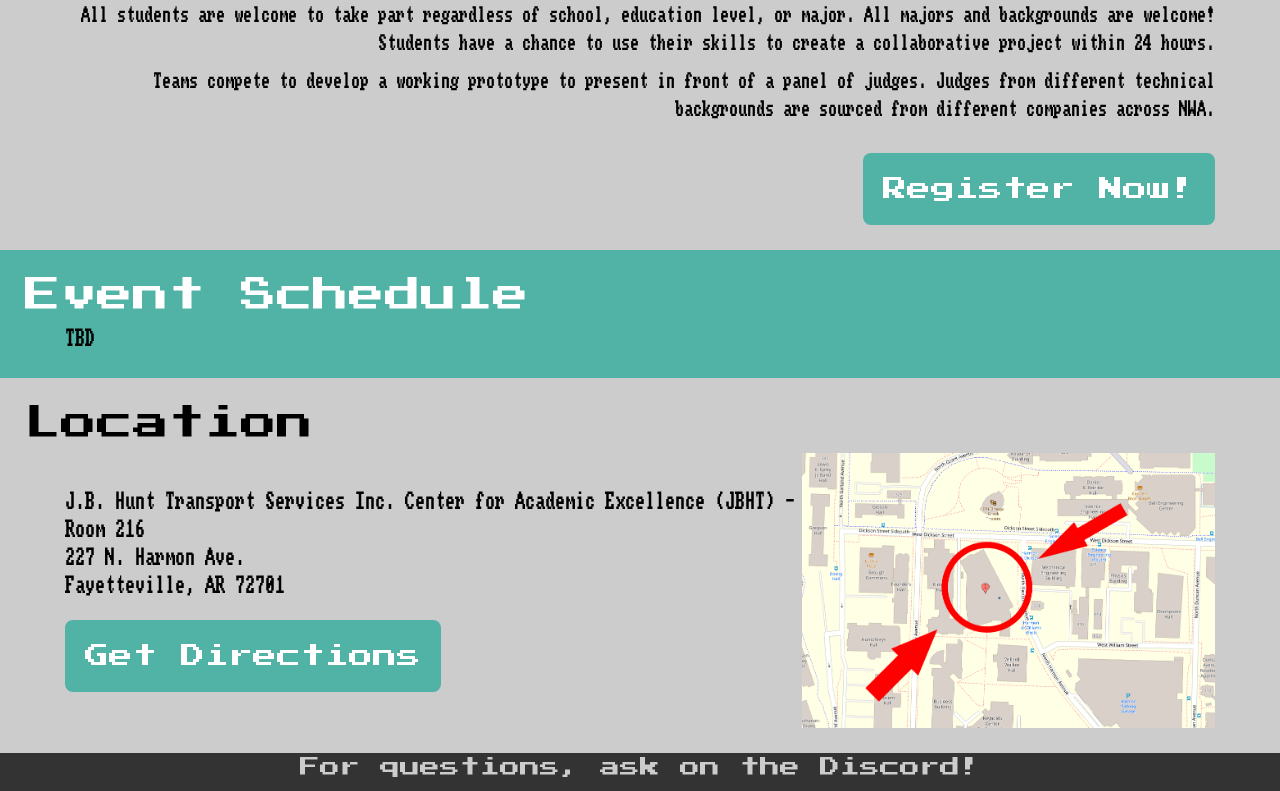
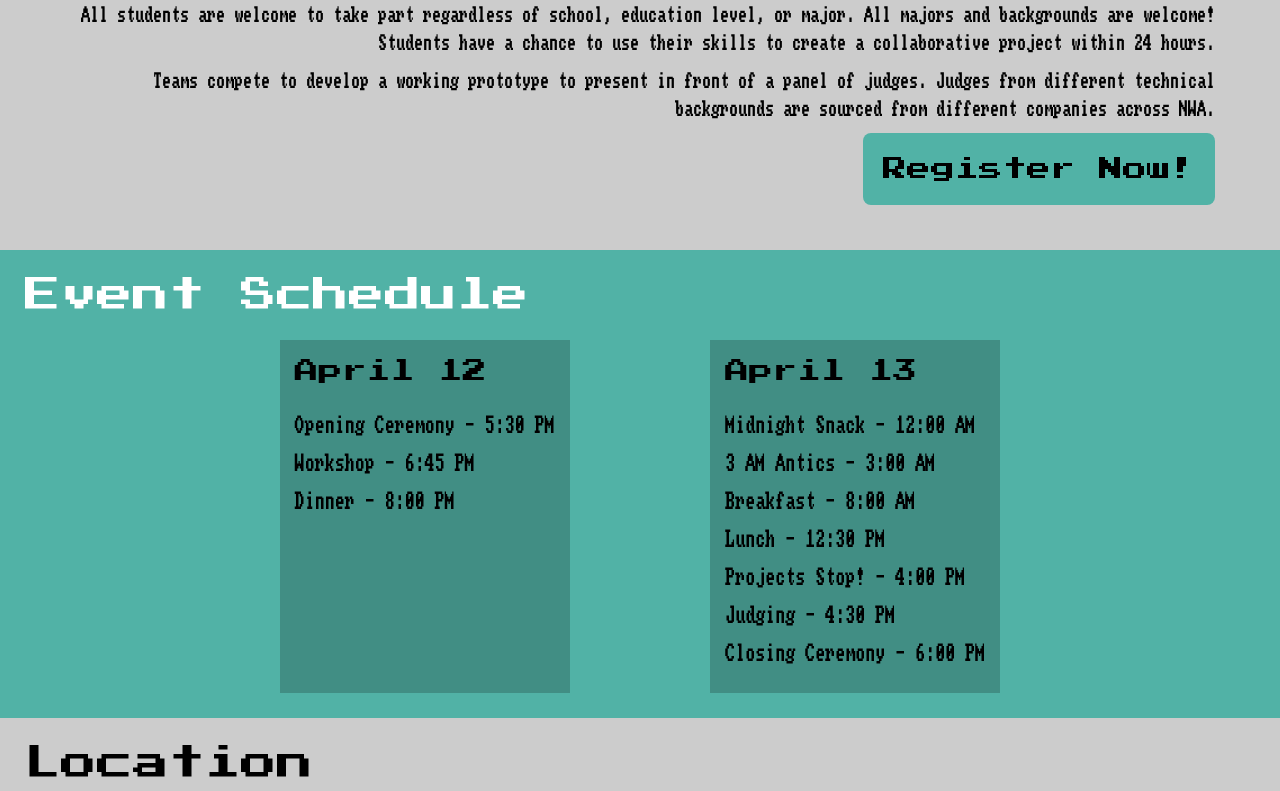
Before and after one commit to uark-acm/hoghacks, a Next.js app: page / in a window 1280 px wide. Shown: the part 940-1731 px from the top of the page. Built offline with nearby package versions, Linux system fonts and the light colour scheme.

Commit message:
some more work

```diff
--- a/EDITME.ts
+++ b/EDITME.ts
@@ -17,22 +17,59 @@ export const colors = {
     },
 }
 
+export const discordLink = 'https://discord.gg/shVphSrXe2';
+export const locationLink = 'https://g.page/JBHT_Building?share';
+export const registrationLink = 'https://forms.gle/YambmVKF5ZLQjKYo8';
+export const mailingLink = 'https://forms.gle/gFwrFeArJmq1YCMH9';
+export const isRegistrationOpen = true;
+
 export const startDate = '04/12/2024';
 export const endDate = '04/13/2024';
 
-export const registrationCutoffTime = '21:00:00';
 export const countdownEndTime = '17:30:00';
 
 export const day1Schedule = [
     {
-        time: 'TBD',
-        text: 'TBD'
+        name: 'Opening Ceremony',
+        time: '5:30 PM',
+    },
+    {
+        name: 'Workshop',
+        time: '6:45 PM',
+    },
+    {
+        name: 'Dinner',
+        time: '8:00 PM',
     },
 ];
 
 export const day2Schedule = [
     {
-        time: 'TBD',
-        text: 'TBD'
+        name: 'Midnight Snack',
+        time: '12:00 AM',
+    },
+    {
+        name: '3 AM Antics',
+        time: '3:00 AM'
+    },
+    {
+        name: 'Breakfast',
+        time: '8:00 AM'
+    },
+    {
+        name: 'Lunch',
+        time: '12:30 PM'
+    },
+    {
+        name: 'Projects Stop!',
+        time: '4:00 PM'
+    },
+    {
+        name: 'Judging',
+        time: '4:30 PM'
+    },
+    {
+        name: 'Closing Ceremony',
+        time: '6:00 PM'
     },
 ];
--- a/app/page.tsx
+++ b/app/page.tsx
@@ -1,33 +1,59 @@
 'use client';
 
 import { NextPage } from 'next';
+import { day1Schedule, day2Schedule, discordLink, endDate, isRegistrationOpen, locationLink, mailingLink, registrationLink, startDate } from '@/EDITME';
 import HeroCanvas from '@/components/hero-canvas';
 import CountdownBar from '@/components/countdown-bar';
 import styles from '@/styles/home.module.css';
+import EventSchedule from '@/components/event-schedule';
+
+const basePath = process.env.NODE_ENV === 'production' ? '/hoghacks' : '';
 
 const Home: NextPage = () => {
     const scrollToTop = () => {
         window.scrollTo({ top: 0, behavior: 'smooth' });
     }
 
+    const goToLink = (link: string) => {
+        return () => window.open(link, '_blank');
+    }
+
+    const currentDate = new Date();
+    const hackathonSeason = `${currentDate.getMonth() <= 6 ? 'Spring' : 'Fall'} ${currentDate.getFullYear()}`;
+
+    const day1Name = (new Date(startDate)).toLocaleDateString("en-us", {
+        month: 'long',
+        day: 'numeric'
+    });
+
+    const day2Name = (new Date(endDate)).toLocaleDateString("en-us", {
+        month: 'long',
+        day: 'numeric'
+    });
+
     return <>
-        {/** ~~~~~ Hero Section ~~~~~ */}
+        {/* ~~~~~ Hero Section ~~~~~ */}
         <div className={styles['hero-section']}>
             <HeroCanvas />
 
-            <p className={'text-2xl lg:text-5xl mt-[25px] pressstart'}>HogHacks</p>
+            <p className={'text-4xl lg:text-5xl mt-[25px] pressstart'}>HogHacks</p>
             <p className={'text-md lg:text-xl text-th-primary m-[15px] pressstart'}>UARK ACM Student Chapter presents...</p>
-            <p className={'text-xl lg:text-4xl pressstart'}>Spring 2024 Hackathon!</p>
+            <p className={'text-xl lg:text-4xl pressstart'}>{hackathonSeason} Hackathon!</p>
             <div className={styles['hero-image']}>
-                <img src="/img/hoghacks-logo.png" />
+                <img src={`${basePath}/img/hoghacks-logo.png`} alt="HogHacks Logo" />
             </div>
 
-            <button className={'bg-th-primary hover:bg-th-secondary p-5 text-lg lg:text-3xl rounded-lg mb-[20px] pressstart'}>Register Now!</button>
+
+            <button
+                className={'bg-th-primary hover:bg-th-secondary transition-colors p-3 text-lg lg:text-3xl rounded-lg mb-[20px] pressstart'}
+                onClick={goToLink(isRegistrationOpen ? registrationLink : mailingLink)}>
+                {isRegistrationOpen ? 'Register Now!' : 'Sign up for Updates!'}
+            </button>
         </div>
 
         <CountdownBar />
 
-        {/** ~~~~~ HogHacks Explanation Section ~~~~~ */}
+        {/* ~~~~~ Explanation and Registration  ~~~~~ */}
         <div className={'p-[25px]'}>
             <p className={'text-4xl text-center lg:text-left mb-[10px] pressstart'}>What is HogHacks?</p>
             <div className={'flex flex-row items-center justify-start ml-[40px] mr-[40px]'}>
@@ -35,17 +61,21 @@ const Home: NextPage = () => {
                     <p className={'mb-[10px]'}>HogHacks is a hack-a-thon hosted by the Association for Computing Machinery (ACM) at the University of Arkansas. It&apos;s an overnight software engineering competition that takes place every semester.</p>
                     <p className={'mb-[10px]'}>All students are welcome to take part regardless of school, education level, or major. All majors and backgrounds are welcome! Students have a chance to use their skills to create a collaborative project within 24 hours.</p>
                     <p className={'mb-[10px]'}>Teams compete to develop a working prototype to present in front of a panel of judges. Judges from different technical backgrounds are sourced from different companies across NWA.</p>
-                    <button className={'bg-th-primary hover:bg-th-secondary p-5 text-2xl text-white rounded-lg mt-[20px] pressstart'}>Register Now!</button>
+                    <button
+                        className={'bg-th-primary hover:bg-th-secondary transition-colors p-5 text-md lg:text-2xl rounded-lg mb-[20px] pressstart'}
+                        onClick={goToLink(isRegistrationOpen ? registrationLink : mailingLink)}>
+                        {isRegistrationOpen ? 'Register Now!' : 'Sign up for Updates!'}
+                    </button>
                 </div>
             </div>
         </div>
 
+        {/* ~~~~~ Event Schedule ~~~~~ */}
         <div className={'p-[25px] bg-th-primary'}>
-            <p className={'text-4xl text-white mb-[10px] pressstart'}>Event Schedule</p>
-            <div className={'flex flex-row items-center ml-[40px] mr-[40px]'}>
-                <div className={'text-xl'}>
-                    TBD
-                </div>
+            <p className={'text-2xl lg:text-4xl text-white text-center lg:text-start mb-[25px] pressstart'}>Event Schedule</p>
+            <div className={'flex flex-col lg:flex-row justify-around ml-[15%] mr-[15%]'}>
+                <EventSchedule title={day1Name} events={day1Schedule} />
+                <EventSchedule title={day2Name} events={day2Schedule} />
             </div>
         </div>
 
@@ -56,17 +86,21 @@ const Home: NextPage = () => {
                     <p>J.B. Hunt Transport Services Inc. Center for Academic Excellence (JBHT) - Room 216</p>
                     <p>227 N. Harmon Ave.</p>
                     <p>Fayetteville, AR 72701</p>
-                    <button className={'bg-th-primary hover:bg-th-secondary p-5 text-2xl text-white rounded-lg mt-[20px] pressstart'}>Get Directions</button>
+                    <button
+                        className={'bg-th-primary hover:bg-th-secondary transition-colors p-5 text-md lg:text-2xl rounded-lg mb-[20px] pressstart'}
+                        onClick={goToLink(locationLink)}>
+                        Get Directions
+                    </button>
                 </div>
                 <div className={styles['location-image']}>
-                    <img src="/img/jbht-location.png" />
+                    <img src={`${basePath}/img/jbht-location.png`} />
                 </div>
             </div>
         </div>
 
-        {/** ~~~~~ Footer ~~~~~ */}
+        {/* ~~~~~ Footer ~~~~~ */}
         <div className={styles['footer']}>
-            <p className={'text-s lg:text-xl mb-[10px] pressstart'}>For questions, ask on the Discord!</p>
+            <p className={'text-s lg:text-xl mb-[10px] pressstart'}>For other questions, ask on the <a href={discordLink} className={'text-th-primary'}>Discord</a>!</p>
             <a onClick={scrollToTop} className={'text-s lg:text-xl mb-[10px] hover:cursor-pointer pressstart'}>Back To Top ▲</a>
         </div>
     </>
--- /dev/null
+++ b/components/event-schedule.tsx
@@ -0,0 +1,19 @@
+interface EventScheduleProps {
+    title: string;
+    events: Array<{ name: string, time: string }>;
+}
+
+const EventSchedule = ({ title, events }: EventScheduleProps) => {
+    return <div className={'bg-th-tertiary p-[15px]'}>
+        <h1 className={'pressstart text-md lg:text-2xl mb-[25px]'}>{title}</h1>
+        {
+            events.map(event => {
+                return <div key={event.name}>
+                    <p className={'text-sm lg:text-xl mb-[10px]'}>{event.name} - {event.time}</p>
+                </div>
+            })
+        }
+    </div>
+}
+
+export default EventSchedule;
```
Also changed, not shown: package.json (+6 -4 lines), firebase.json (added), public/img/hoghacks-logo-background.png (added), 1 other file (tests, documents, lock files or other folders).
